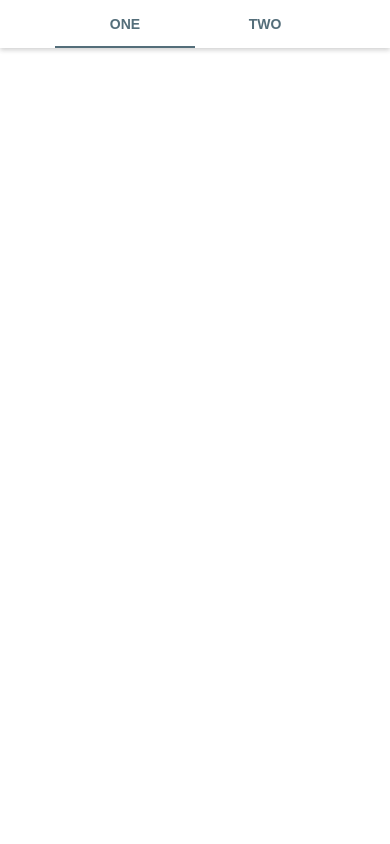
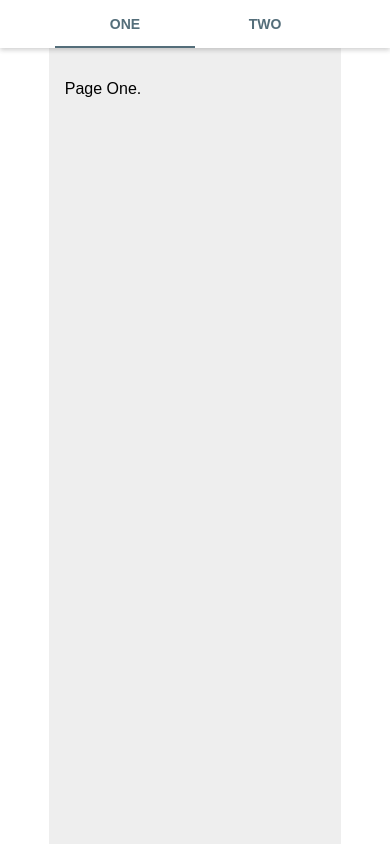
Before and after one commit to intuitive-programmer/tab-layout, a React (Create React App) app: page / in a window 390 px wide. Built offline with nearby package versions, Linux system fonts and the light colour scheme.

Commit message:
Created Content component and pages. Each page shows according to activeIndex.

```diff
--- a/src/App.js
+++ b/src/App.js
@@ -2,6 +2,9 @@ import React from 'react'
 
 import TabLayout from './layouts/TabLayout'
 import Tab from './components/TabLayout/Tab'
+
+import One from './pages/One'
+import Two from './pages/Two'
 
 const App = () => (
   <TabLayout>
@@ -9,6 +12,10 @@ const App = () => (
       <Tab label="one" />
       <Tab label="two" />
     </TabLayout.Nav>
+    <TabLayout.Content>
+      <One />
+      <Two />
+    </TabLayout.Content>
   </TabLayout>
 )
 
--- /dev/null
+++ b/src/components/TabLayout/Content.js
@@ -0,0 +1,15 @@
+import React from 'react'
+
+const Content = ({children, activeIndex}) => (
+  <div className="tab-layout__content">
+    {children.map((child, index) =>
+      React.cloneElement(child,{
+        key: index,
+        index,
+        activeIndex,
+      })
+    )}
+  </div>
+)
+
+export default Content
--- a/src/layouts/TabLayout.js
+++ b/src/layouts/TabLayout.js
@@ -1,6 +1,7 @@
 import React, { Component } from 'react'
 
 import Nav from '../components/TabLayout/Nav'
+import Content from '../components/TabLayout/Content'
 
 class TabLayout extends Component {
   static Nav = ({children, activeIndex, activateTab}) => (
@@ -8,6 +9,12 @@ class TabLayout extends Component {
       activeIndex={activeIndex}
       activateTab={activateTab}
     >{children}</Nav>
+  )
+
+  static Content =({children, activeIndex}) => (
+    <Content
+      activeIndex={activeIndex}
+    >{children}</Content>
   )
 
   state = {
--- /dev/null
+++ b/src/pages/One.js
@@ -0,0 +1,14 @@
+import React from 'react'
+
+const One = ({ index, activeIndex }) => (
+  <div
+    className={index === activeIndex
+      ? "page page--active"
+      : "page"
+    }
+  >
+    Page One.
+  </div>
+)
+
+export default One
--- /dev/null
+++ b/src/pages/Two.js
@@ -0,0 +1,14 @@
+import React from 'react'
+
+const Two = ({ index, activeIndex }) => (
+  <div
+    className={index === activeIndex
+      ? "page page--active"
+      : "page"
+    }
+  >
+    Page Two.
+  </div>
+)
+
+export default Two
--- a/src/styles.scss
+++ b/src/styles.scss
@@ -21,6 +21,7 @@ body {
 }
 
 .tab-layout__nav {
+  position: relative;
   width: 100%;
   height: 3em;
   display: flex;
@@ -46,3 +47,25 @@ body {
       border-bottom: 2px solid #546e7a;
     }
 }
+
+.tab-layout__content {
+  width: 100%;
+  height: calc(100% - 3em);
+  padding: 0 1em;
+  margin: 0 auto;
+  background-color: #eee;
+}
+
+@media only screen and (max-width: 600px) {
+  .tab-layout__content {
+    width: 75%;
+  }
+}
+
+.page {
+  padding: 2em 0;
+  display: none;
+    @at-root #{&}--active {
+      display: block;
+    }
+}
```
